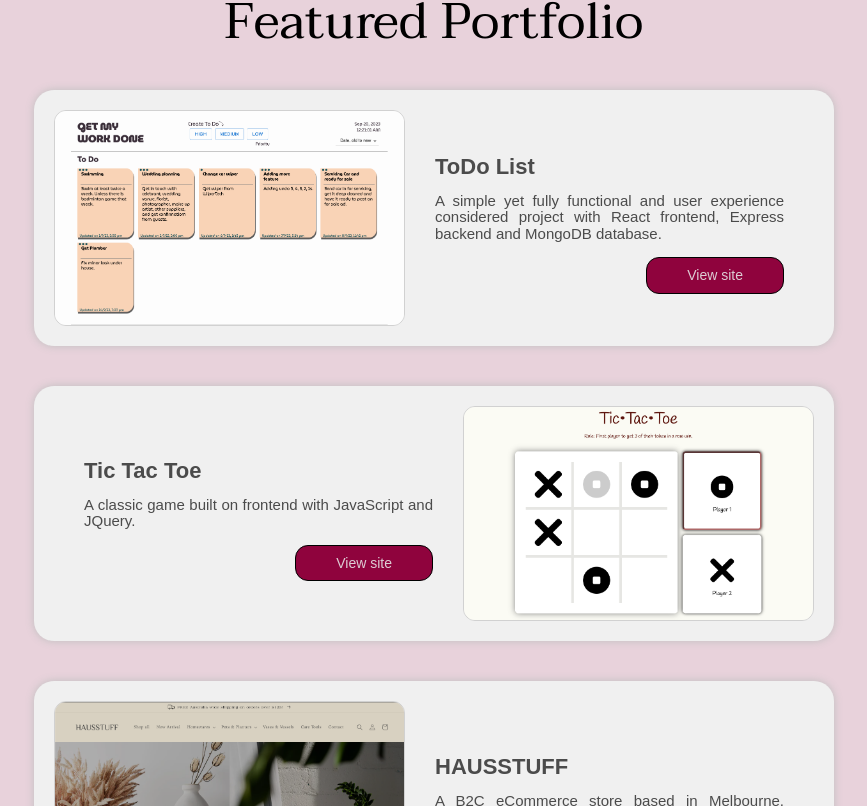
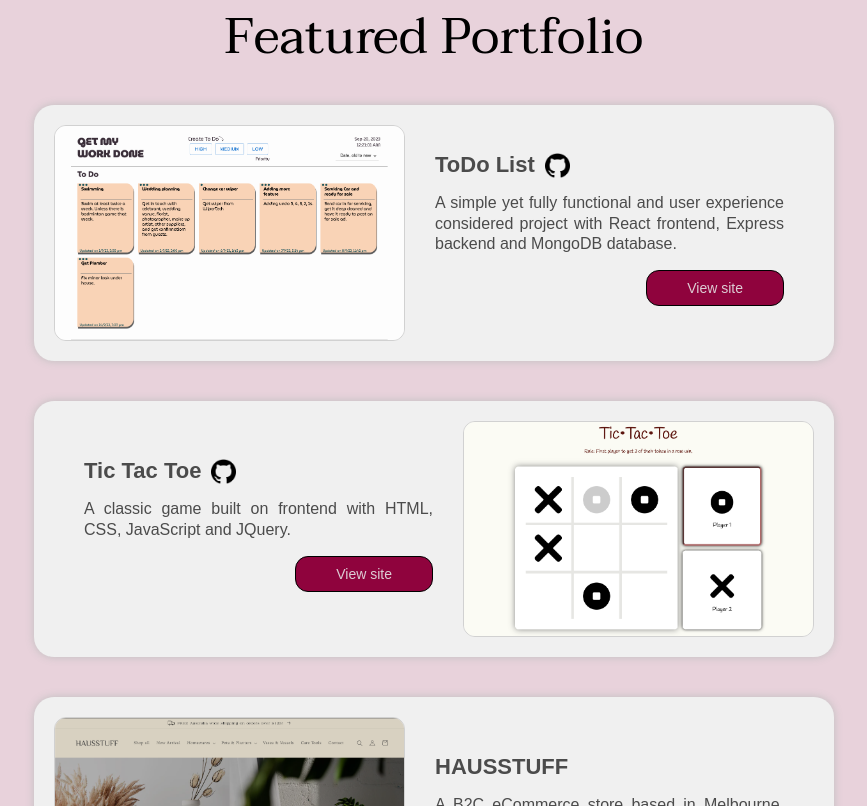
Before and after one commit to btee9910/mysite, a React (Vite) app: page / in a window 1280 px wide. Shown: the part 3054-3860 px from the top of the page, without its empty margins (206-1073 px from the left). Built offline with nearby package versions, Linux system fonts and the light colour scheme; a web font is replaced by a local one.

Commit message:
added github link

```diff
--- a/src/App.css
+++ b/src/App.css
@@ -202,7 +202,7 @@ h5 {
 
 h6 {
 	margin: 5px 0px 5px 0px;
-	font-size: 15px;
+	font-size: 16px;
 	font-family: 'Anek Tamil', sans-serif;
 	color: #4b4b4b;
 	font-weight: 400;
--- a/src/components/Contact/Contact.css
+++ b/src/components/Contact/Contact.css
@@ -26,10 +26,6 @@
     transition: color 1s ease-in-out;
 }
 
-.contact__body:hover .contact__comment {
-    color: rgb(20, 20, 20);
-}
-
 .footer {
     margin-top: 30px;
     padding-top: 20px;
--- a/src/components/Contact/ContactBlock.css
+++ b/src/components/Contact/ContactBlock.css
@@ -4,6 +4,7 @@
     margin-inline: auto;
     border: 1px dashed rgb(232, 232, 232);
     border-radius: 10px;
+    transition: 0.2s;
 }
 
 .contactblock__subblock {
@@ -16,6 +17,7 @@
     text-align: center;
     border-right: 2px dotted rgb(232, 232, 232);
     border-radius: 10px;
+    transition: 0.2s;
 }
 
 .contactblock__icon__img {
@@ -29,6 +31,14 @@
     font-weight: 700;
 }
 
-.contactblock__content > a {
+.contactblock__content>a {
     color: unset;
 }
+
+.contactblock:hover {
+    border: 1px dashed rgb(67, 67, 67);
+}
+
+.contactblock:hover .contactblock__icon {
+    border-right: 2px solid rgb(67, 67, 67);
+}
--- a/src/components/Portfolio/Portfolio.jsx
+++ b/src/components/Portfolio/Portfolio.jsx
@@ -6,17 +6,20 @@ const Portfolio = () => {
         projectName: 'ToDo List',
         projectDescription: 'A simple yet fully functional and user experience considered project with React frontend, Express backend and MongoDB database.',
         thumbnail: './todolist.png',
-        url: 'https://todolist-tee.vercel.app/'
+        url: 'https://todolist-tee.vercel.app/',
+        repo: 'https://github.com/btee9910/todolist'
     }, {
         projectName: 'Tic Tac Toe',
-        projectDescription: 'A classic game built on frontend with JavaScript and JQuery.',
+        projectDescription: 'A classic game built on frontend with HTML, CSS, JavaScript and JQuery.',
         thumbnail: './tictactoe.png',
-        url: 'https://btee9910.github.io/TicTacToe/'
+        url: 'https://btee9910.github.io/TicTacToe/',
+        repo: 'https://github.com/btee9910/TicTacToe'
     }, {
         projectName: 'HAUSSTUFF',
         projectDescription: 'A B2C eCommerce store based in Melbourne, Victoria.',
         thumbnail: './hausstuff.png',
-        url: 'https://hausstuff.com.au/'
+        url: 'https://hausstuff.com.au/',
+        repo: ''
     }];
 
     return (
@@ -25,8 +28,10 @@ const Portfolio = () => {
                 <h2>Featured Portfolio<span className='header__decor'>&#129;</span></h2>
 
                 {projects.map((project, index) => {
-                    return <PortfolioBlock index={Number(index)} projectName={project.projectName} projectDescription={project.projectDescription} thumbnail={project.thumbnail} url={project.url} key={index} />
+                    return <PortfolioBlock index={Number(index)} projectName={project.projectName} projectDescription={project.projectDescription} thumbnail={project.thumbnail} url={project.url} repo={project.repo} key={index} />
                 })}
+
+                <h5>✧ And more to come. . . ✧</h5>
             </div>
         </section>
     )
--- a/src/components/Portfolio/PortfolioBlock.css
+++ b/src/components/Portfolio/PortfolioBlock.css
@@ -25,12 +25,12 @@
     box-shadow: 1px 1px 3px rgb(68, 68, 68);
 }
 
-.site__access_icon {
+.site__access__icon {
     position: absolute;
     top: 50%;
     left: 50%;
-    width: 30px;
-    transform: translate3d(-15px, -15px, 0);
+    width: 24px;
+    transform: translate3d(-12px, -12px, 0);
     transition: 0.4s;
     opacity: 0;
 }
@@ -49,37 +49,40 @@
 
 .project__hover__effect__1 {
     background-color: rgba(153, 76, 76, 0.311);
-    transition: transform 500ms ease-in-out, opacity 500ms ease-in-out;
+    transition: transform 400ms ease-in-out, opacity 400ms ease-in-out;
 
 }
 
 .project__hover__effect__2 {
-    background-color: rgba(234, 160, 160, 0.146);
-    transition: transform 400ms ease-in-out, opacity 500ms ease-in-out;
+    background-color: rgba(255, 240, 240, 0.325);
+    transition: transform 300ms ease-in-out, opacity 400ms ease-in-out;
 
 }
 
-.portfolio__block:hover .project__hover__effect__1 {
+.portfolio__block__image:hover .project__hover__effect__1 {
     transform: translate3d(-80%, 40%, 0px) rotate(45deg);
     opacity: 1;
 }
 
-.portfolio__block:hover .project__hover__effect__2 {
+.portfolio__block__image:hover .project__hover__effect__2 {
     transform: translate3d(-20%, -30%, 0px) rotate(45deg);
     opacity: 1;
 }
 
-.portfolio__block:hover .site__access_icon {
+.portfolio__block__image:hover .site__access__icon {
     opacity: 1;
 }
 
-.project__hover__effect > a {
+.portfolio__block__image > a {
     display: block;
+    position: absolute;
+    top: 0;
+    left: 0;
     width: 100%;
     height: 100%;
 }
 
- .portfolio__block__description {
+.portfolio__block__description {
     display: block;
     padding-inline: 30px;
     margin-block: auto;
@@ -90,6 +93,28 @@
     width: 100%;
 }
 
+.project__name {
+    height: 38px;
+}
+
+.project__name > * {
+    display: inline;
+    vertical-align: middle;
+}
+
+.project__name > a > img {
+    vertical-align: middle;
+    margin-left: 10px;
+    height: 25px;
+    display: inline;
+    margin-block: auto;
+    transition: 0.2s ease-in-out;
+}
+
+.project__name > a > img:hover {
+    height: 27px;
+}
+
 .project__name > h5 {
     margin-top: 20px;
     font-weight: 600;
@@ -97,6 +122,10 @@
 
 .project__description {
     text-align: justify;
+}
+
+.project__description > * {
+    line-height: 1.3em;
 }
 
 .project__button__wrapper {
@@ -113,7 +142,8 @@
     line-height: 1.3;
     padding: 8px 40px;
     color: #ddcdd4;
-    transition: 0.4s;
+    box-shadow: 1px 1px 3px rgba(255, 255, 255, 0);
+    transition: 0.2s;
 }
 
 .project__button:hover {
--- a/src/components/Portfolio/PortfolioBlock.jsx
+++ b/src/components/Portfolio/PortfolioBlock.jsx
@@ -1,22 +1,23 @@
 import './PortfolioBlock.css'
 
-const PortfolioBlock = ({ index, projectName, projectDescription, thumbnail, url }) => {
+const PortfolioBlock = ({ index, projectName, projectDescription, thumbnail, url, repo }) => {
 
     return (
         <div className='portfolio__block' style={index % 2 === 1 ? { flexDirection: 'row-reverse' } : {}} >
             <div className="portfolio__block__subblock portfolio__block__image">
                 <img src={thumbnail} alt={'screenshot of ' + projectName + 'homepage'} className='project__image' />
-                <img src="./open.png" alt="Visit Page icon" className='site__access_icon' />
                 <div className='project__hover__effect project__hover__effect__1'>
                 </div>
                 <div className='project__hover__effect project__hover__effect__2'>
-                    <a href={url} target="_blank"> </a>
                 </div>
+                <a href={url} target="_blank"><img src="./open.png" alt="Visit Page icon" className='site__access__icon' /></a>
             </div>
             <div className="portfolio__block__subblock portfolio__block__description" >
                 {/* <div className='project'> */}
                 <div className='project__name'>
                     <h5>{projectName}</h5>
+                    {repo && <a href="https://github.com/btee9910/TicTacToe" target='_blank'><img src="github.png" alt="github icon" /></a>
+                    }
                 </div>
                 <div className='project__description'>
                     <h6>{projectDescription}</h6>
```
Lines whose indentation alone changed are shown as unchanged.
